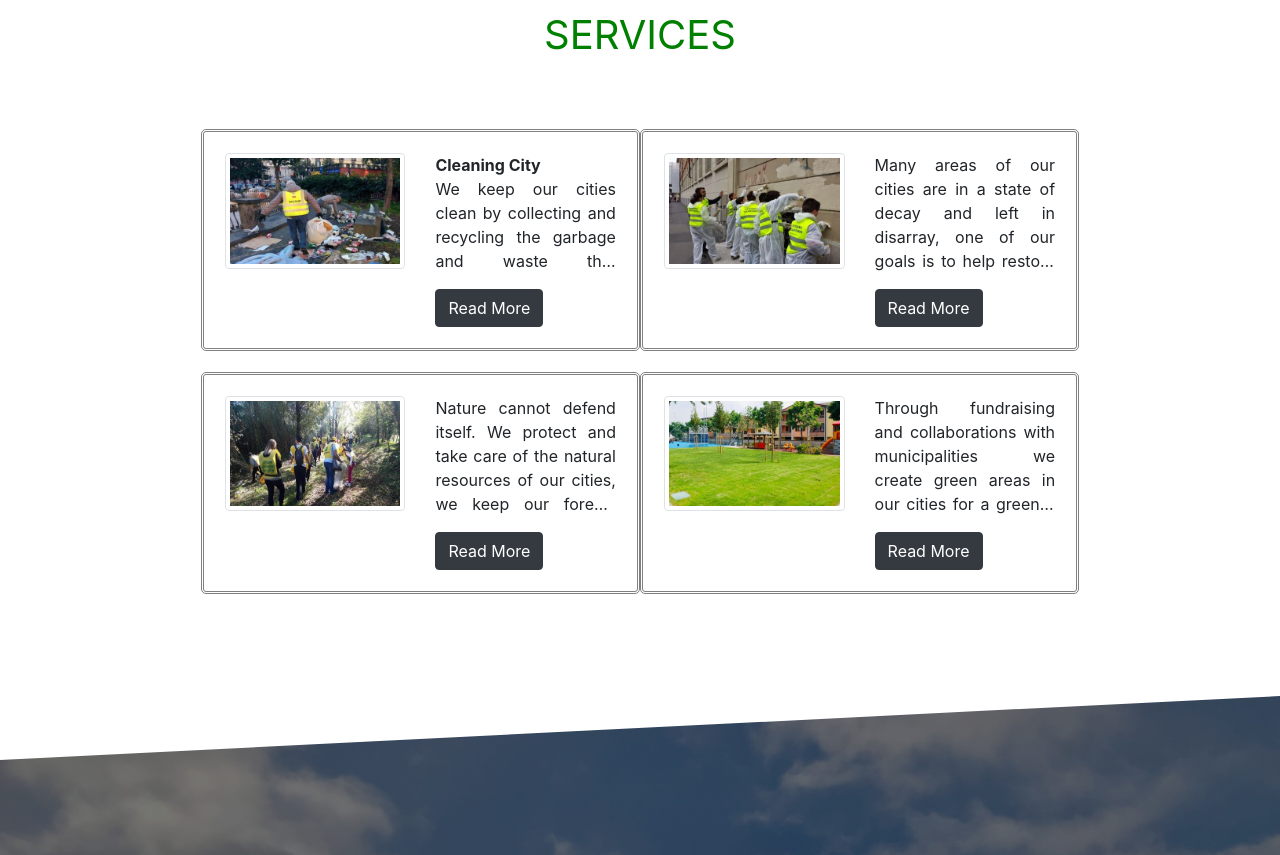
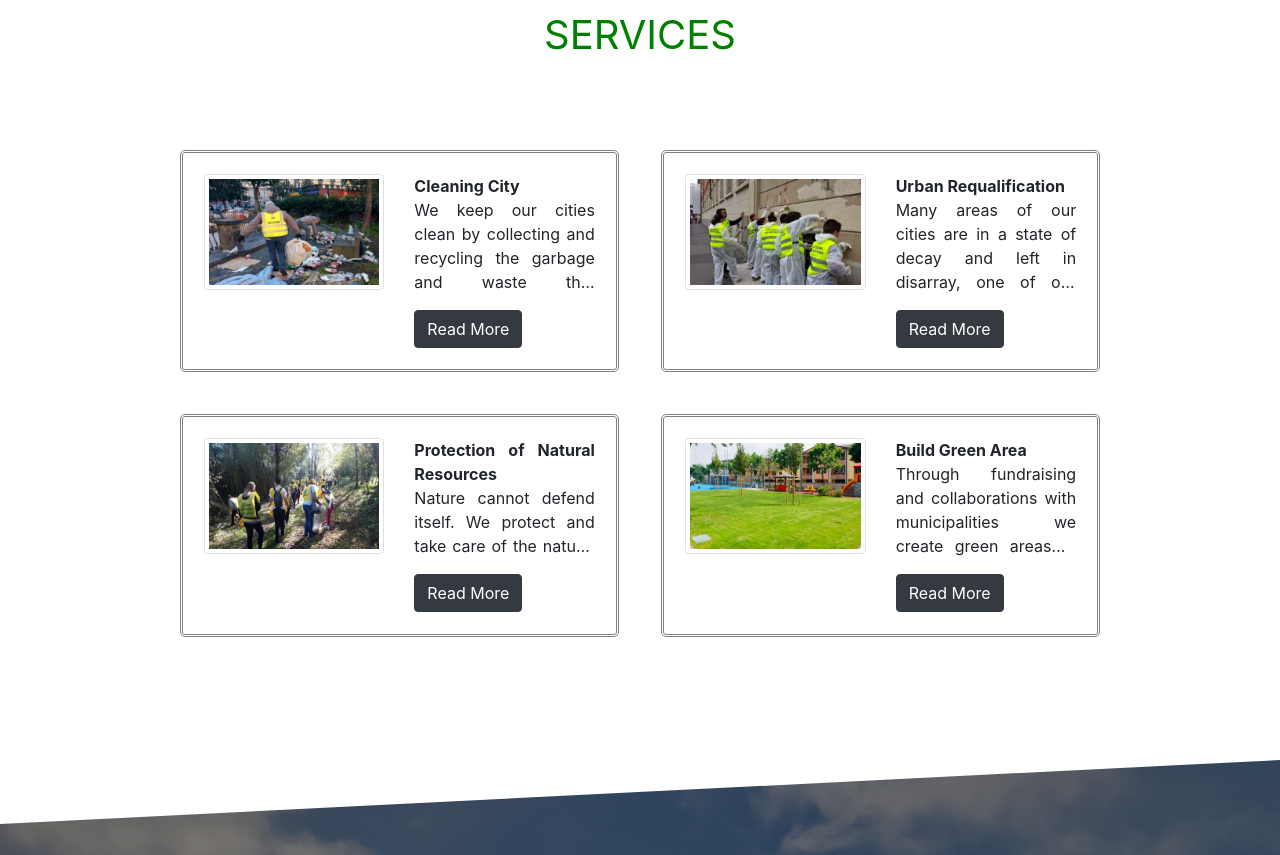
Before and after one commit to Konsov/Hypermedia-Project, a website: page public/index.html in a window 1280 px wide. Shown: the part 760-1615 px from the top of the page. Drawn offline with nearby package versions, Linux system fonts and the light colour scheme; no server answers.

Commit message:
home services

```diff
--- a/public/assets/css/home.css
+++ b/public/assets/css/home.css
@@ -185,6 +185,7 @@
 }
 
 #service{
+  margin: 2%;
   border-radius: 5px;
   border-style: double;
   border-color: grey;
--- a/public/index.html
+++ b/public/index.html
@@ -107,7 +107,7 @@
 
   <!-- <div class="col-lg-12"> -->
     <p class="service-title">SERVICES</p>
-    <div class="container-service" style="width: 80%; margin: auto;">
+    <div class="container-service">
 
       <div class="row justify-content-md-center">
 
@@ -130,7 +130,7 @@
               <img src="../assets/img/servizio2b.jpg" class="img-thumbnail" alt="Association">
             </div>
             <div id="text" class="col-lg-6">
-                <p style="overflow : hidden;text-overflow: ellipsis;display: -webkit-box; -webkit-line-clamp: 5;-webkit-box-orient: vertical;">Many areas of our cities are in a state of decay and left in disarray, one of our goals is to help restore these areas to their due beauty</p>
+                <p style="overflow : hidden;text-overflow: ellipsis;display: -webkit-box; -webkit-line-clamp: 5;-webkit-box-orient: vertical;"><strong>Urban Requalification</strong><br>Many areas of our cities are in a state of decay and left in disarray, one of our goals is to help restore these areas to their due beauty</p>
                 <a href="/pages/service.html?id=2" class="btn btn-dark">Read More</a>
             </div>
           </div>
@@ -139,7 +139,7 @@
 
       </div>
 
-      <div class="row justify-content-md-center" style="margin-top: 2%;">
+      <div class="row justify-content-md-center">
 
         <div id="service" class="col-lg-5">
           <div class="row">
@@ -147,7 +147,7 @@
               <img src="../assets/img/servizio3b.jpg" class="img-thumbnail" alt="Association">
             </div>
             <div id="text" class="col-lg-6">
-                <p style="overflow : hidden;text-overflow: ellipsis;display: -webkit-box; -webkit-line-clamp: 5;-webkit-box-orient: vertical;">Nature cannot defend itself. We protect and take care of the natural resources of our cities, we keep our forests and parks clean</p>
+                <p style="overflow : hidden;text-overflow: ellipsis;display: -webkit-box; -webkit-line-clamp: 5;-webkit-box-orient: vertical;"><strong>Protection of Natural Resources</strong><br>Nature cannot defend itself. We protect and take care of the natural resources of our cities, we keep our forests and parks clean</p>
                 <a href="/pages/service.html?id=3" class="btn btn-dark">Read More</a>
             </div>
           </div>
@@ -160,7 +160,7 @@
               <img src="../assets/img/servizio4b.jpg" class="img-thumbnail" alt="Association">
             </div>
             <div id="text" class="col-lg-6">
-                <p style="overflow : hidden;text-overflow: ellipsis;display: -webkit-box; -webkit-line-clamp: 5;-webkit-box-orient: vertical;">Through fundraising and collaborations with municipalities we create green areas in our cities for a greener city, a better city</p>
+                <p style="overflow : hidden;text-overflow: ellipsis;display: -webkit-box; -webkit-line-clamp: 5;-webkit-box-orient: vertical;"><strong>Build Green Area</strong><br>Through fundraising and collaborations with municipalities we create green areas in our cities for a greener city, a better city</p>
                 <a href="/pages/service.html?id=4" class="btn btn-dark">Read More</a>
             </div>
           </div>
@@ -168,75 +168,6 @@
 
 
       </div>
-
-      <!-- <div class="row justify-content-md-center">
-        <div class="card-deck">
-          <div class="card mb-3" style="max-width: 540px;">
-            <div class="row no-gutters">
-              <div class="col-md-3">
-                <img src="/assets/img/servizio1.jpg" class="card-img" alt="serviceImg">
-              </div>
-              <div class="col-md-9">
-                <div class="card-body">
-                  <h5 class="card-title">Cleaning City</h5>
-                  <p class="card-text">We keep our cities clean by collecting and recycling the garbage and waste that degrades the streets and urban spaces</p>
-                  <a href="/pages/service.html?id=1" class="btn btn-dark">Read More</a>
-                </div>
-              </div>
-            </div>
-          </div>
-          <div class="col-lg-1"></div>
-          <div class="card mb-3" style="max-width: 540px;">
-            <div class="row no-gutters">
-              <div class="col-md-3">
-                <img src="/assets/img/servizio2.jpg" class="card-img" alt="serviceImg">
-              </div>
-              <div class="col-md-9">
-                <div class="card-body">
-                  <h5 class="card-title">Urban Requalification</h5>
-                  <p class="card-text">Many areas of our cities are in a state of decay and left in disarray, one of our goals is to help restore these areas to their due beauty</p>
-                  <a href="/pages/service.html?id=2" class="btn btn-dark">Read More</a>
-                </div>
-              </div>
-            </div>
-          </div>
-        </div>
-      </div>
-
-      <div class="row justify-content-md-center" id="row2">
-        <div class="card-deck">
-          <div class="card mb-3" style="max-width: 540px;">
-            <div class="row no-gutters">
-              <div class="col-md-3">
-                <img src="/assets/img/servizio3.jpg" class="card-img" alt="serviceImg">
-              </div>
-              <div class="col-md-9">
-                <div class="card-body">
-                  <h5 class="card-title">Protection of Natural Research</h5>
-                  <p class="card-text">Nature cannot defend itself. We protect and take care of the natural resources of our cities, we keep our forests and parks clean</p>
-                  <a href="/pages/service.html?id=3" class="btn btn-dark">Read More</a>
-                </div>
-              </div>
-            </div>
-          </div>
-          <div class="col-lg-1"></div>
-          <div class="card mb-3" style="max-width: 540px;">
-            <div class="row no-gutters">
-              <div class="col-md-3">
-                <img src="/assets/img/servizio4.jpg" class="card-img" alt="serviceImg">
-              </div>
-              <div class="col-md-9">
-                <div class="card-body">
-                  <h5 class="card-title">Build Green Area</h5>
-                  <p class="card-text">Through fundraising and collaborations with municipalities we create green areas in our cities for a greener city, a better city</p>
-                  <a href="/pages/service.html?id=4" class="btn btn-dark">Read More</a>
-                </div>
-              </div>
-            </div>
-          </div>
-        </div>
-      </div>
-    </div> -->
   </div>
 
   <!------------------------------------------------------- NUMBERS SECTION -------------------------------------------------------------------->
```
